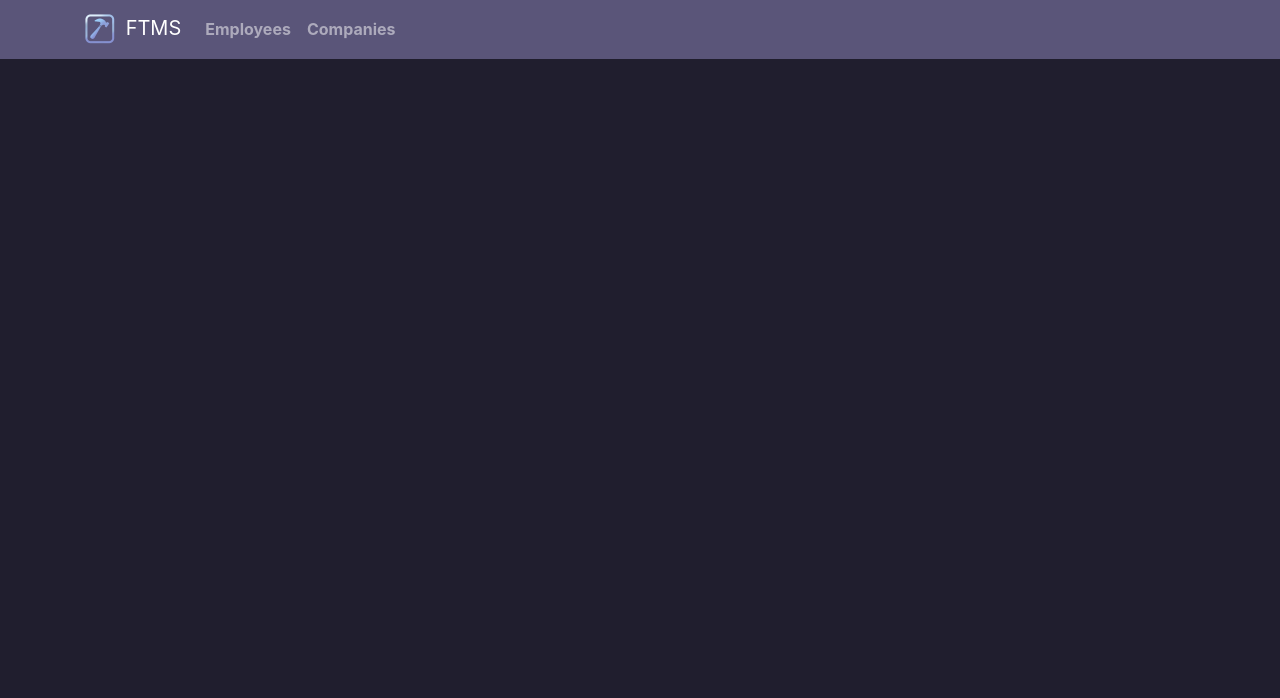
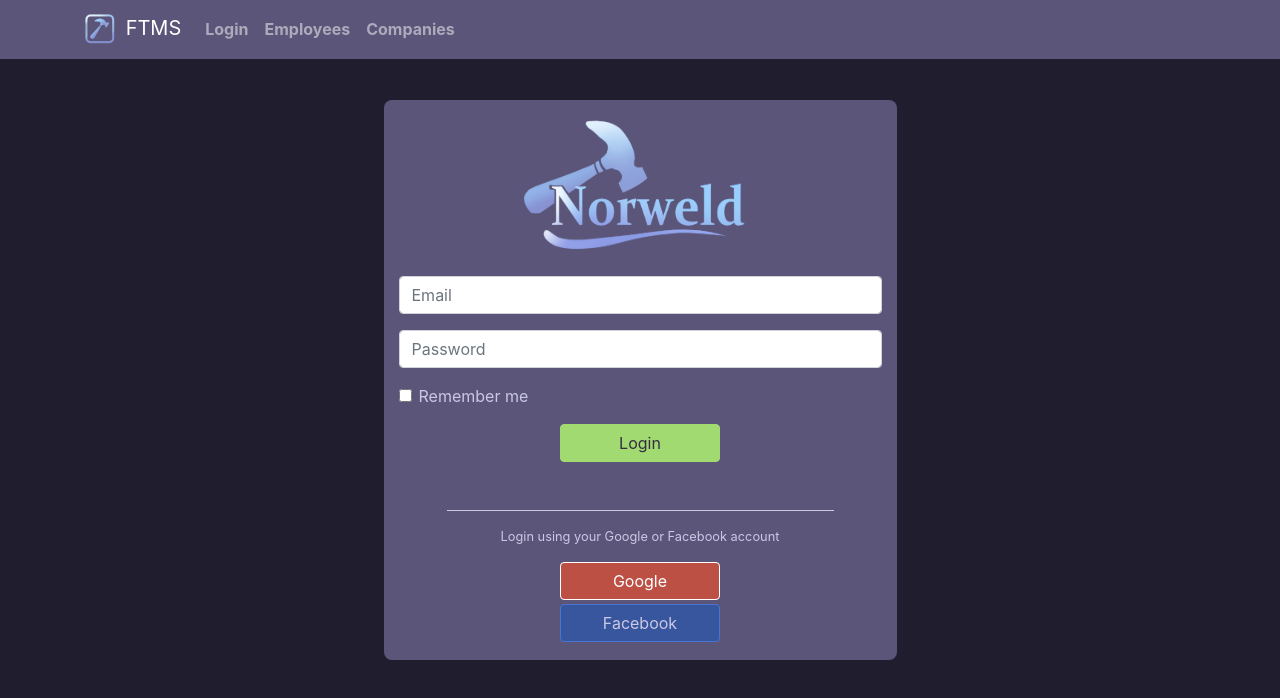
Before and after one commit to CSC207-TLI-TBTEENS/ftms-tbteens-frontend, a React (Create React App) app: page /login in a window 1280 px wide. Shown: the top 698 px of the page. Built offline with nearby package versions, Linux system fonts and the light colour scheme.

Commit message:
Added logo to login page and scale alignment

```diff
--- a/src/Login/FedLogin.js
+++ b/src/Login/FedLogin.js
@@ -1,44 +1,38 @@
 import React from 'react';
 
-const style1 = {
+const google = {
     textAlign: "center",
     width: "10rem",
-    margin: "1vh",
-    borderColor: "rgb(71, 117, 209)",
-    color: "rgb(32, 30, 46)",
+    backgroundColor: "#bd5045",
+    borderColor: "#ffffff",
+    color: "#ffffff",
 }
 
-const style2 = {
+const facebook = {
     textAlign: "center",
     width: "10rem",
-    margin: "1vh",
     backgroundColor: "#38569E",
     borderColor: "rgb(71, 117, 209)",
     color: "rgb(203, 200, 228)",
 }
 
-// const imageStyle = {
-//     width: '2vw',
-//     height: '3.5vh',
-//     marginLeft: "6.5vw",
-//     display: "flex"
-// }
-
-// const imageStyle2 = {
-//     width: '2vw',
-//     height: '3.5vh',
-//     marginLeft: '6.5vw',
-//     display: "flex"
-// }
-
 const fedButton = () => {
     return (
         <div>
-            <button type="button" class="btn" style={style1}>
-                Google</button>
-            <button type="button" class="btn" style={style2}>
-                Facebook
-            </button>
+            <div className="row justify-content-center mb-1">
+                <div className="col-xs-12 col-md-6">
+                    <button type="button" class="btn btn-primary" style={google}>
+                        Google
+                    </button>
+                </div>
+            </div>
+            <div className="row justify-content-center">
+                <div className="col-xs-12 col-md-6">
+                    <button type="button" class="btn btn-primary" style={facebook}>
+                        Facebook
+                    </button>
+                </div>
+            </div>
         </div>
     )
 }
--- a/src/Login/Login.css
+++ b/src/Login/Login.css
@@ -8,7 +8,7 @@
 }
 
 .field {
-    margin-top: 14vh;
+    margin-top: 2vh;
 }
 
 .field-form {
@@ -39,7 +39,6 @@
 
 .divider {
     border-color: rgb(203, 200, 228);
-    width: 20rem
 }
 
 .password-forgot {
@@ -79,3 +78,19 @@
 .third-party-buttons {
     margin: 6vh
 }
+
+.logo-header {
+    width: 16rem;
+    height: 10rem
+}
+
+.container-style {
+    background-color: rgb(90, 85, 121);
+    margin: auto;
+    border-radius: 1vh;
+    color: rgb(203, 200, 228);
+    text-align: center;
+    height: 35rem;
+    width: 45%;
+    min-width: 350px;
+}
--- a/src/Login/Login.js
+++ b/src/Login/Login.js
@@ -1,7 +1,8 @@
 import React from 'react';
 import './Login.css';
-import { Button, Checkbox } from 'element-react';
+import { Button, Checkbox, AutoComplete } from 'element-react';
 import Federation from './FedLogin.js';
+import Logo from "../images/norweld-logo.png";
 
 const rememberStyle = {
     color: 'rgb(203, 200, 228)',
@@ -9,35 +10,13 @@ const rememberStyle = {
     marginLeft: '3%'
 }
 
-const buttonStyle = {
-    borderRadius: '1rem',
-    backgroundColor: 'rgb(160, 218, 113)',
-    borderRadius: '1rem',
-    width: '5rem',
-    height: '2rem',
-    lineHeight: '0.5rem',
-    color: 'black',
-    textAlign: 'flex',
-    display: 'block',
-    marginLeft: '-0.5rem',
-    borderColor: 'rgb(90, 85, 121)'
-}
-
-const containerStyle = {
-    backgroundColor: "rgb(90, 85, 121)",
-    marginTop: "5vh",
-    borderTadius: "1vh",
-    color: "rgb(203, 200, 228)",
-    textAlign: "center",
-    height: "38rem",
-    width: "28rem"
-}
-
 const Login = (props) => {
     return (
+        <div className="container">
         <div className="row">
-            <div className="container">
-                <p className="welcome-text"> Welcome to Norweld! <br/> Please login below. </p>
+            <div className="container container-style">
+                <img className="logo-header pt-3" src={Logo}/>
+                {/* <p className="welcome-text"> Welcome to Norweld! <br/> Please login below. </p> */}
                 <div className="field">
                     <form className="login-form">
                         <div className="form-group">
@@ -62,6 +41,7 @@ const Login = (props) => {
                 </div>
             </div>
         </div>
+        </div>
 
     )
 }
--- a/src/components/Main.js
+++ b/src/components/Main.js
@@ -6,6 +6,7 @@ import {
   } from 'react-transition-group';
 import Employees from "../Employees/Employees";
 import Companies from "../Companies/Companies";
+import Login from "../Login/Login.js";
 
 const Main = props => {
     return (
@@ -18,6 +19,7 @@ const Main = props => {
                 >
                 <div className="page">
                     <Switch location={location}>
+                        <Route exact path="/login" component={Login} />
                         <Route exact path="/employees" component={Employees} />
                         <Route exact path="/companies" component={Companies} />
                     </Switch>
--- a/src/components/Navbar.js
+++ b/src/components/Navbar.js
@@ -17,6 +17,9 @@ class Navbar extends Component {
                     <div className="collapse navbar-collapse" id="navbarNav">
                         <ul className="navbar-nav mr-auto">
                             <li className="nav-item">
+                                <Link className="nav-link" to={"/login"}> Login </Link>
+                            </li>
+                            <li className="nav-item">
                                 <Link className="nav-link" to={"/employees"}> Employees </Link>
                             </li>
                             <li className="nav-item">
```
Also changed, not shown: src/images/norweld-logo.png (added).
